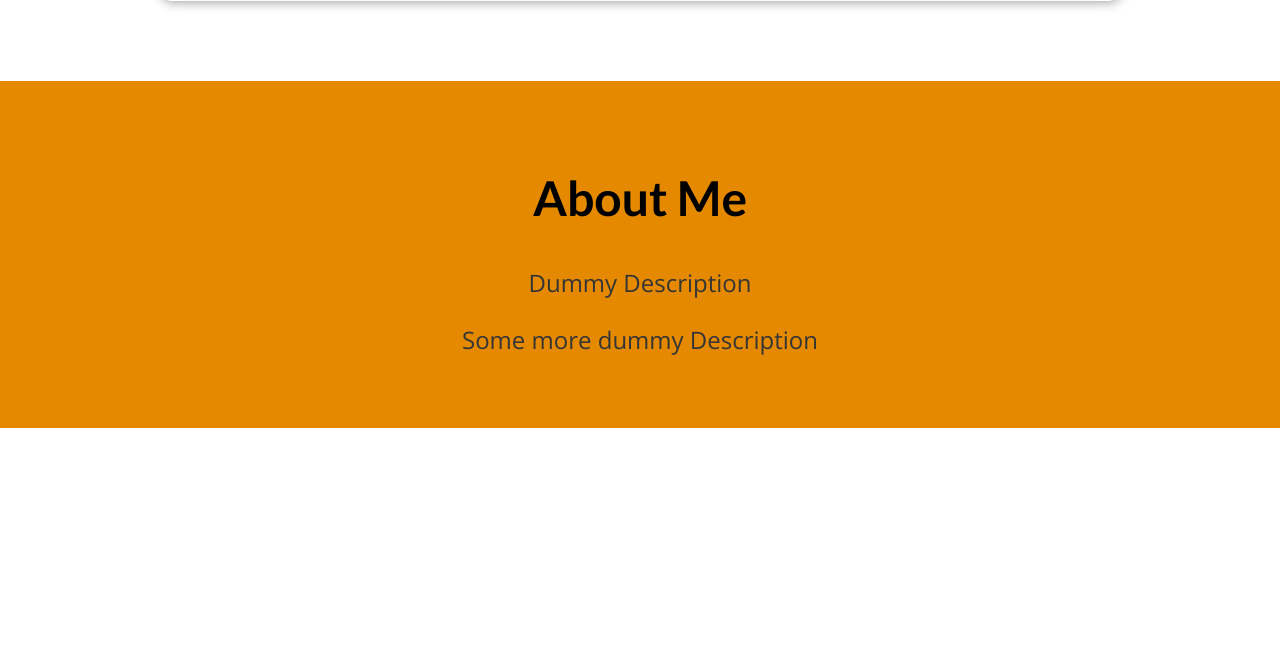
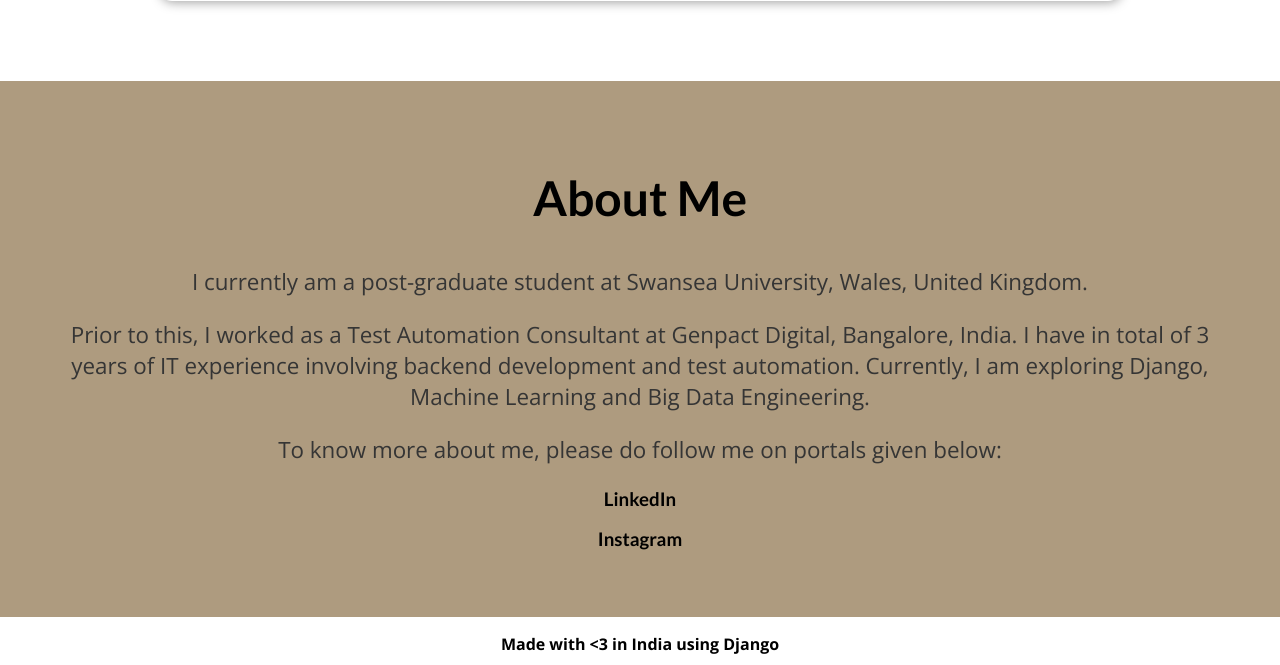
Before and after one commit to mr-possible/my-blog, a Django app: page /blog/ in a window 1280 px wide. Shown: the part 939-1604 px from the top of the page. Before the commit the page ends 1367 px from the top, so only its background shows below. Run offline with Django 4.2, Linux system fonts and the light colour scheme.

Commit message:
added simple footer for now

```diff
--- a/blogapp/static/blogapp/index.css
+++ b/blogapp/static/blogapp/index.css
@@ -61,7 +61,7 @@
 #about {
   text-align: center;
   padding: 3rem;
-  background-color: #e48900;
+  background-color: #ae9b7f;
   margin-top: 5rem;
 }
 
@@ -70,6 +70,6 @@
 }
 
 #about p {
-  font-size: 1.5rem;
+  font-size: 1.4rem;
   color: #353535;
 }
--- a/blogapp/templates/blogapp/index.html
+++ b/blogapp/templates/blogapp/index.html
@@ -30,8 +30,21 @@
   </section>
 
   <section id="about">
-    <h2>About Me</h2>
-    <p>Dummy Description</p>
-    <p>Some more dummy Description</p>
+    <div>
+      <h2>About Me</h2>
+      <p>I currently am a post-graduate student at Swansea University, Wales, United Kingdom. </p>
+      <p>
+      Prior to this, I worked as a Test Automation Consultant at Genpact Digital, Bangalore, India.
+      I have in total of 3 years of IT experience involving backend development and test automation.
+      Currently, I am exploring Django, Machine Learning and Big Data Engineering.
+      </p>
+      <p>To know more about me, please do follow me on portals given below: </p>
+      <link>
+      <h3> LinkedIn </h3>
+      <h3> Instagram </h3>
+      </link>
+    </div>
   </section>
+
+
 {% endblock %}
--- a/static/app.css
+++ b/static/app.css
@@ -46,3 +46,11 @@ h3 {
 #main-navigation h1 a:active {
   color: white;
 }
+
+#main-footer {
+  margin-top: 1rem;
+  width: auto;
+  height: 2rem;
+  text-align: center;
+  font-weight: bold;
+}
--- a/templates/base.html
+++ b/templates/base.html
@@ -19,5 +19,8 @@
       </nav>
     </header>
     {% block content %} {% endblock %}
+    <footer id="main-footer">
+      <p>Made with <3 in India using Django</p>
+    </footer>
   </body>
 </html>
```
